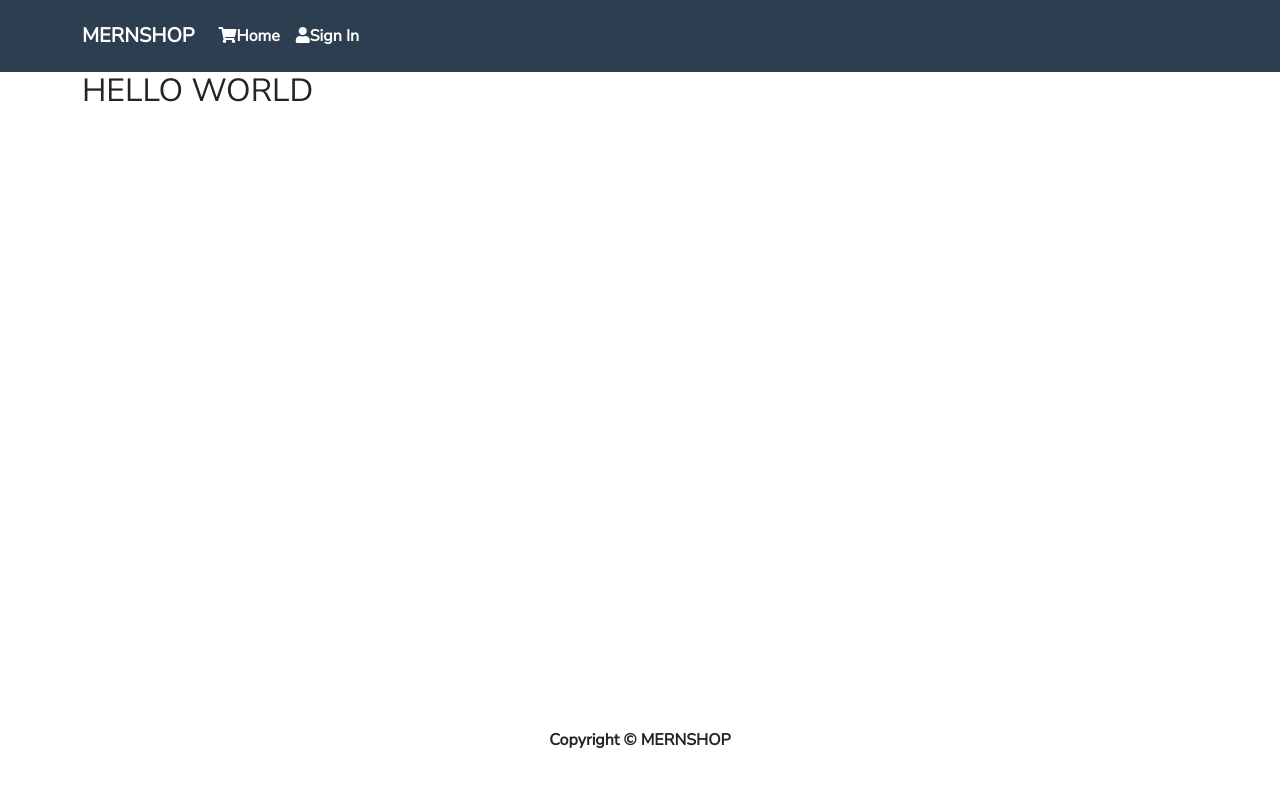
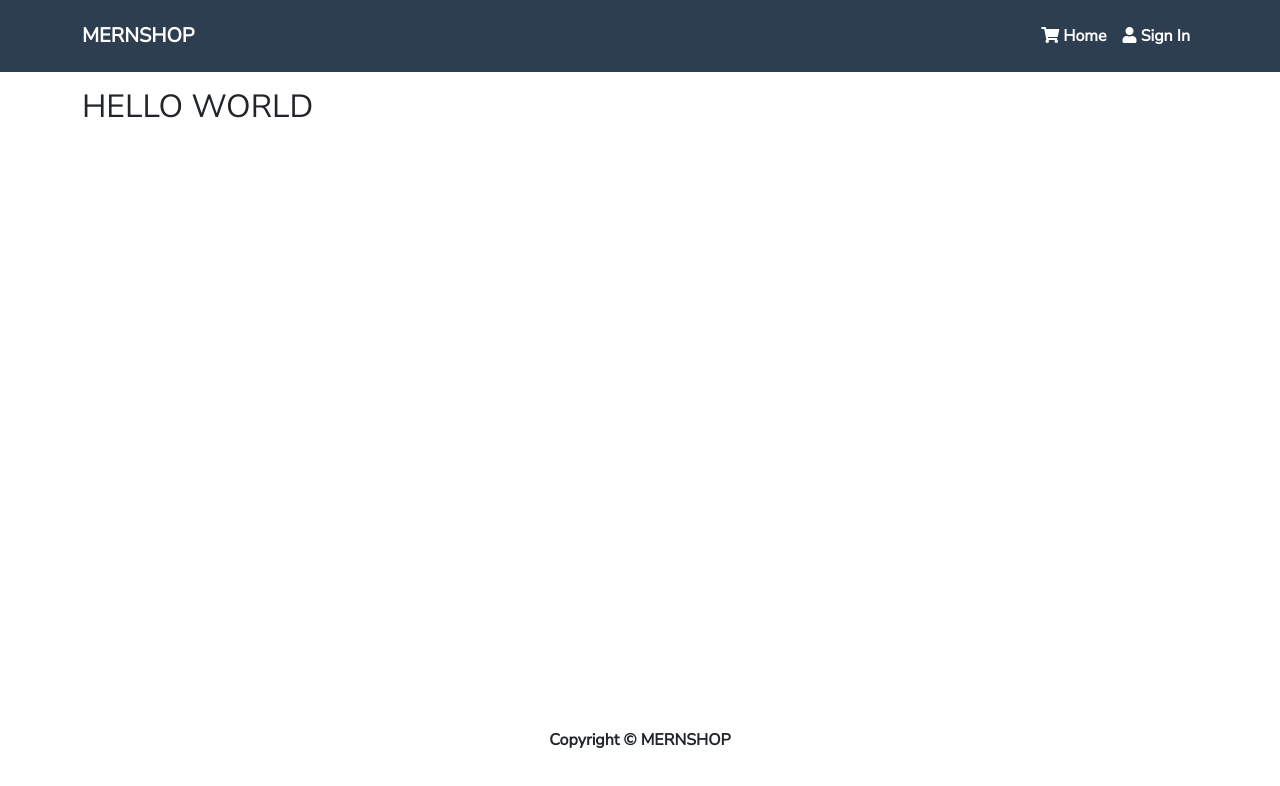
Before and after one commit to PREMINDA/MERN, a React (Create React App) app in the folder frontend/: page / in a window 1280 px wide. Shown: the top 786 px of the page. Built offline with nearby package versions, Linux system fonts and the light colour scheme.

Commit message:
compleat header component

```diff
--- a/frontend/src/App.js
+++ b/frontend/src/App.js
@@ -7,7 +7,7 @@ const App = () => {
   return (
     <>
       <Header />
-      <main>
+      <main className="py-3">
         <Container>
           <h3>HELLO WORLD</h3>
         </Container>
--- a/frontend/src/components/Header/Header.js
+++ b/frontend/src/components/Header/Header.js
@@ -9,12 +9,12 @@ const Header = () => {
           <Navbar.Brand href="#home">MERNSHOP</Navbar.Brand>
           <Navbar.Toggle aria-controls="basic-navbar-nav" />
           <Navbar.Collapse id="basic-navbar-nav">
-            <Nav className="ml-auto">
+            <Nav className="justify-content-end" style={{ width: "100%" }}>
               <Nav.Link href="/cart">
-                <i className="fas fa-shopping-cart"></i>Home
+                <i className="fas fa-shopping-cart pr-5"></i> Home
               </Nav.Link>
               <Nav.Link href="/login">
-                <i className="fas fa-user"></i>Sign In
+                <i className="fas fa-user"></i> Sign In
               </Nav.Link>
             </Nav>
           </Navbar.Collapse>
```
